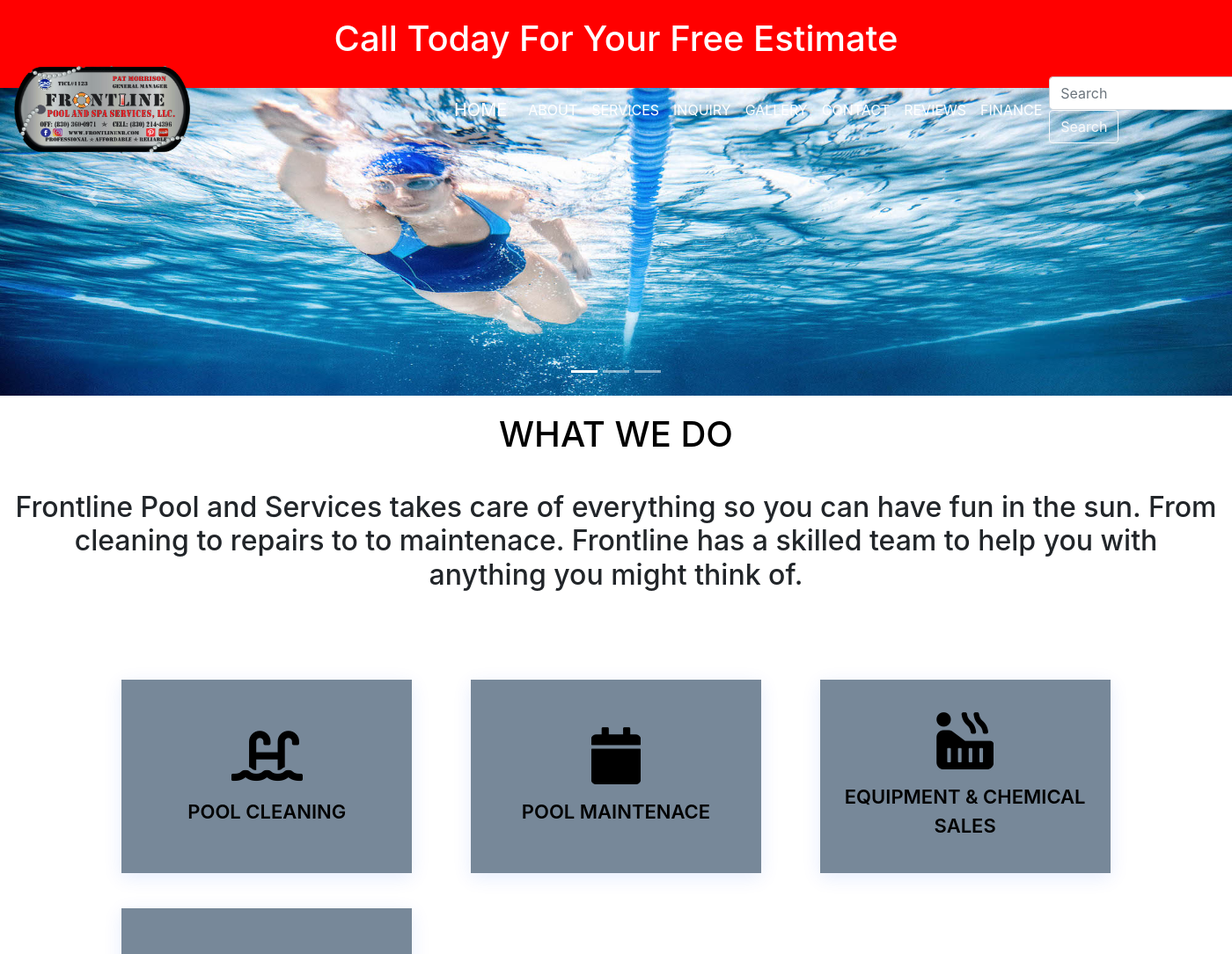
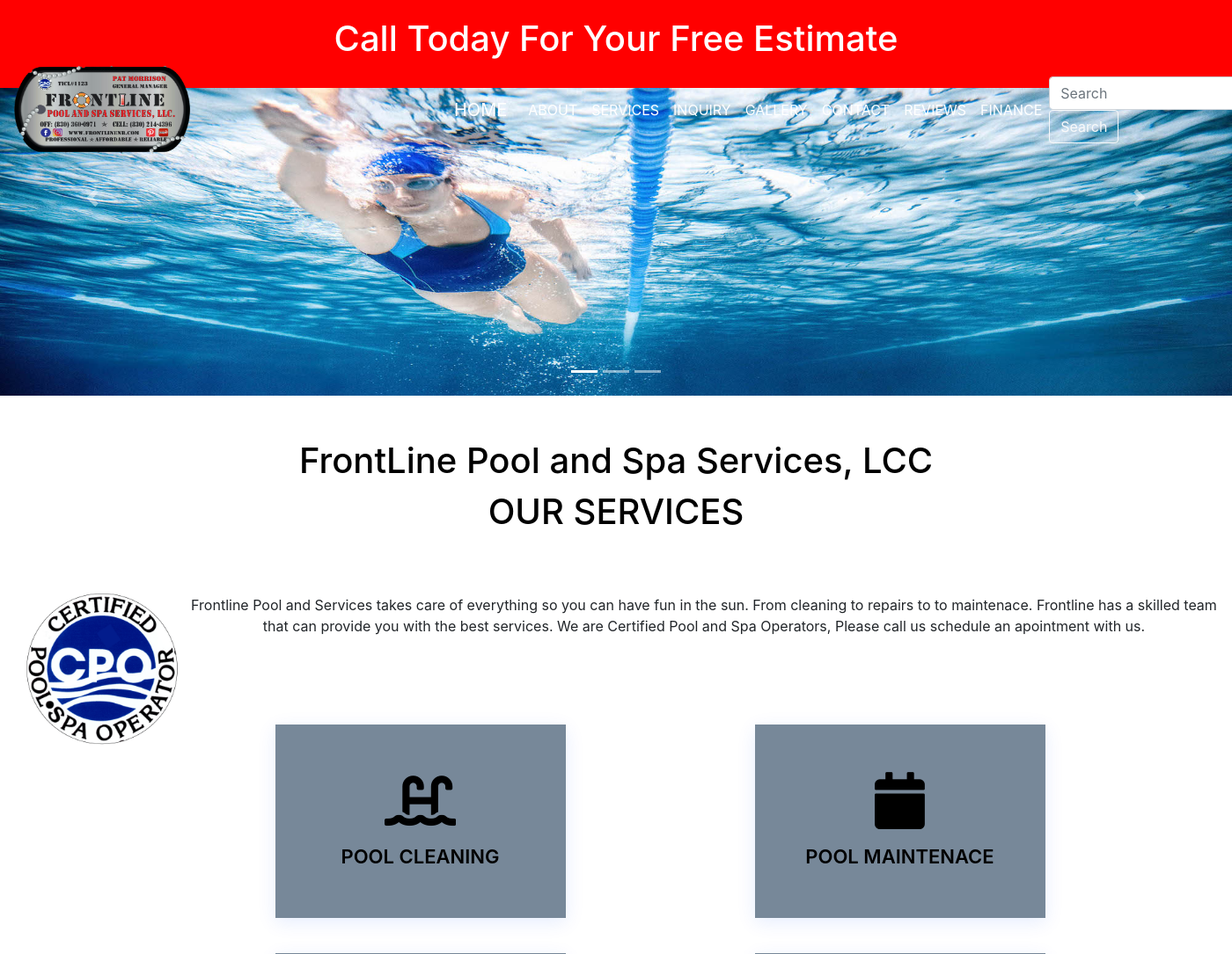
Before and after one commit to ceeya12/frontline, a Flask app: page /ServiesPage in a window 1400 px wide; the page is wider, and only the part inside the window is pictured. Shown: the top 1085 px of that part at 88% size. Run offline with Flask 2, Linux system fonts and the light colour scheme; some libraries are stand-ins or nearby versions.

Commit message:
push code

```diff
--- a/templates/ServicesPage.html
+++ b/templates/ServicesPage.html
@@ -237,13 +237,37 @@ display: inline-block;
 
     <!-- /.carousel -->
 
+    <style>
+      .paragraphpicture{
+          float: left;
+          height:200px;
+          width: 200px;
+      }
+
+      .MainTitle{
+        padding-top: 50px;
+        text-align: center;
+      }
+      .ServiceTitle{
+        text-align: center;
+      }
+      .paragraphfont{
+        padding-top: 10px;
+      display: block;
+      text-align: center;
+}
+      </style>
+
 <!--SERVICE BOXES-->
 <div class="container-fluid" >
 
-  <h1 class="text-center text-black" style="padding-top: 20px">WHAT WE DO</h1>
-  <h2 style="text-align: center;">Frontline Pool and Services takes care of everything so you can have fun in the sun. From cleaning to repairs to
-    to maintenace. Frontline has a skilled team to help you with anything you might think of.
-  </h2>
+  <h1 class="MainTitle">FrontLine Pool and Spa Services, LCC </h1>
+  <h1 class="ServiceTitle">OUR SERVICES</h1>
+  <img class="paragraphpicture" src="/static/CPO-Logo.png">
+  <p class="paragraphfont">Frontline Pool and Services takes care of everything so you can have fun in the sun. From cleaning to repairs to
+    to maintenace. Frontline has a skilled team that can provide you with the best services. We are Certified Pool and Spa Operators, Please call us
+    schedule an apointment with us.
+  </p>
 
   <div class="wrapper">
      <div class="box">
```
